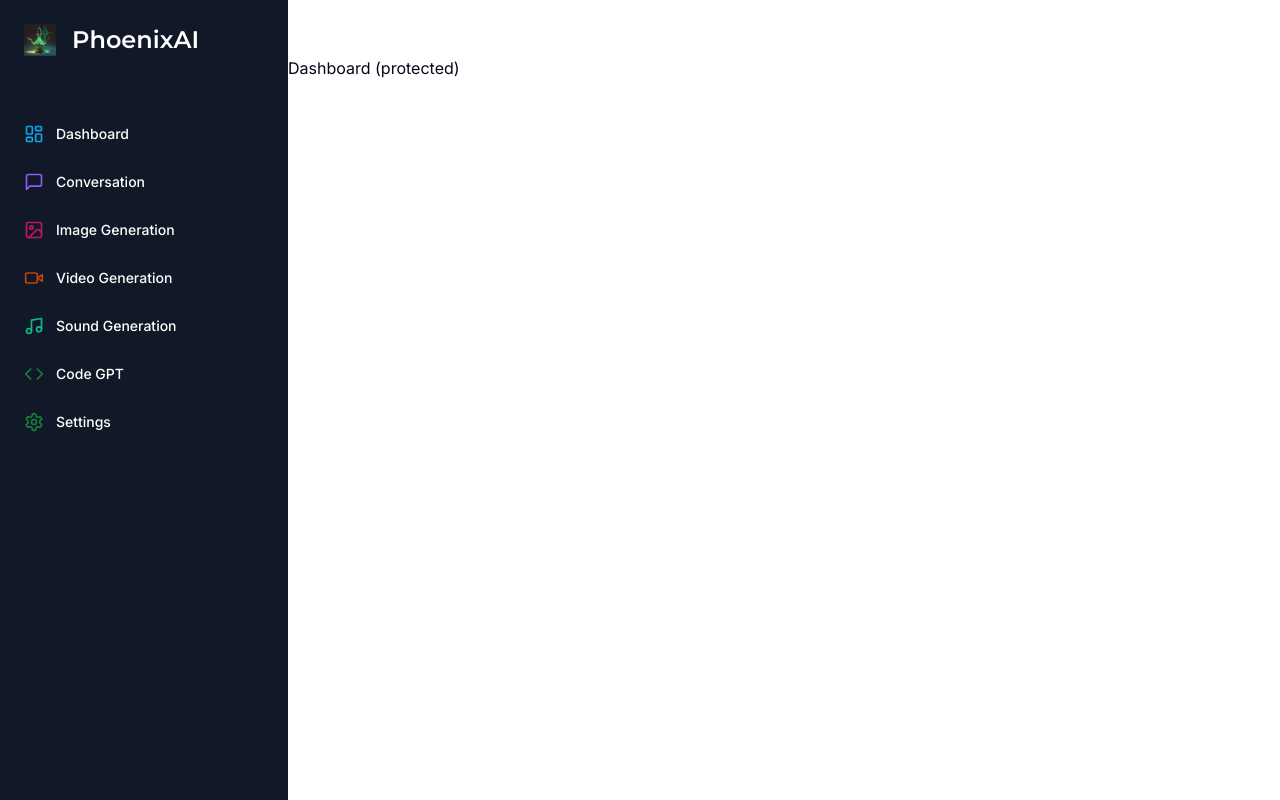
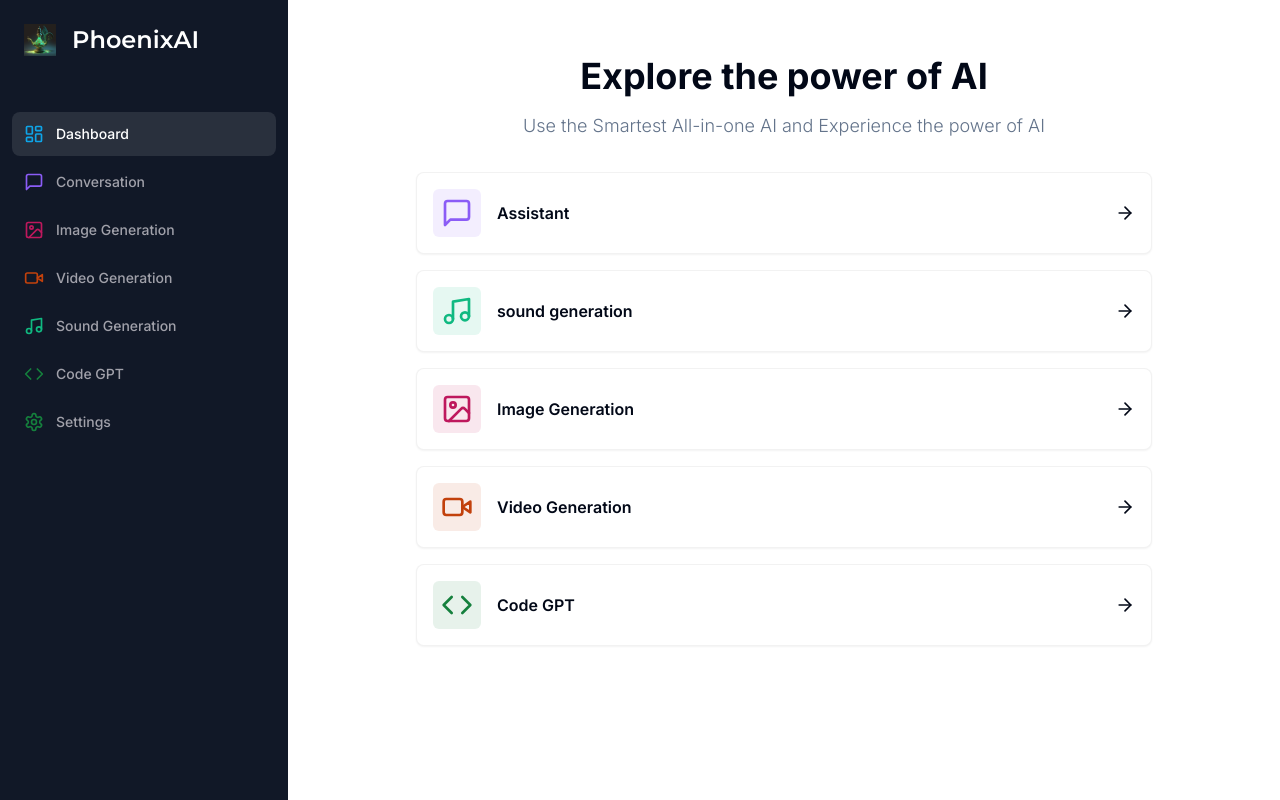
Before and after one commit to dadsec-dev/AI-SAAS, a Next.js app: page /dashboard in a window 1280 px wide. Built offline with nearby package versions, Linux system fonts and the light colour scheme.

Commit message:
finished dahsboard

```diff
--- a/app/(dashboard)/(routes)/dashboard/page.tsx
+++ b/app/(dashboard)/(routes)/dashboard/page.tsx
@@ -1,8 +1,76 @@
+"use client";
+
+import { ArrowRight, Code, ImageIcon, MessageSquare, Music, VideoIcon } from "lucide-react";
+import { Card } from "@/components/ui/card";
+import { cn } from "@/lib/utils";
+import { useRouter } from "next/navigation";
+
 
 export default function DashboardPage() {
+  const router = useRouter();
+  const tools = [{
+    label: "Assistant",
+    icon: MessageSquare,
+    color: "text-violet-500",
+    bgColor: "bg-violet-500/10",
+    href: "/conversation"
+  }, {
+    label: "sound generation",
+    icon: Music,
+    color: "text-emerald-500",
+    bgColor: "bg-emerald-500/10",
+    href: "/music"
+  }, {
+    label: "Image Generation",
+    icon: ImageIcon,
+    color: "text-pink-700",
+    bgColor: "bg-pink-700/10",
+    href: "/image"
+  }, {
+    label: "Video Generation",
+    icon: VideoIcon,
+    color: "text-orange-700",
+    bgColor: "bg-orange-700/10",
+    href: "/video"
+  }, {
+    label: "Code GPT",
+    icon: Code,
+    color: "text-green-700",
+    bgColor: "bg-green-700/10",
+    href: "/code"
+  },
+
+
+
+]
+
+
   return (
     <div>
-      <p>Dashboard (protected)</p>
+      <div className="mb-8 space-y-4 ">
+          <h2 className="text-2xl md:text-4xl font-bold text-center">Explore the power of AI</h2>
+
+          <p className="text-muted-foreground font-light text-sm md:text-lg text-center">Use the Smartest All-in-one AI and Experience the power of AI</p>
+      </div>
+
+      <div className="px-4 md:px-20 lg:px-32 space-y-4">
+        {tools.map((tool) => (
+          <Card onClick={() => router.push(tool.href)} key={tool.href} className="p-4 border-black/5 flex items-center justify-between hover:shadow-md transition cursor-pointer">
+            <div className="flex items-center gap-x-4 ">
+                <div className={cn("p-2 w-fit rounded-md", tool.bgColor)}>
+                  <tool.icon className={cn("w-8 h-8", tool.color)}/>
+                </div>
+
+                <div className="font-semibold">
+                  {tool.label}
+                </div>
+            </div>
+
+            <ArrowRight className="w-5 h-5"/>
+          </Card>
+
+        ))}
+      </div>
     </div>
   )
 }
--- a/components/sidebar.tsx
+++ b/components/sidebar.tsx
@@ -4,6 +4,7 @@
 import React from 'react'
 import Image from 'next/image';
 import { Montserrat } from 'next/font/google';
+import {usePathname} from 'next/navigation'
 
 import { cn } from '@/lib/utils';
 import { Code, ImageIcon, LayoutDashboard, MessageSquare, Music, Settings, VideoIcon } from 'lucide-react';
@@ -49,6 +50,7 @@
 }]
 
 const Sidebar = () => {
+    const pathname = usePathname();
   return (
     <div className='space-y-4 py-4 flex flex-col h-full bg-[#111827] text-white'>
             <div className='px-3 py-2 flex-1'>
@@ -64,7 +66,7 @@
 
                 <div className='space-y-1'>
                     {routes.map((route) => (
-                        <Link href={route.href} key={route.href} className='text-sm group flex p-3 w-full justify-start font-medium cursor-pointer hover:text-white hover:bg-white/10 rounded-lg transition'>
+                        <Link href={route.href} key={route.href} className={cn('text-sm group flex p-3 w-full justify-start font-medium cursor-pointer hover:text-white hover:bg-white/10 rounded-lg transition', pathname === route.href ? 'text-white bg-white/10 ' : 'text-zinc-400')}>
                             <div className='flex items-center flex-1'>
                                     <route.icon className={cn("h-5 w-5 mr-3", route.color)}/>
 
--- /dev/null
+++ b/components/ui/card.tsx
@@ -0,0 +1,79 @@
+import * as React from "react"
+
+import { cn } from "@/lib/utils"
+
+const Card = React.forwardRef<
+  HTMLDivElement,
+  React.HTMLAttributes<HTMLDivElement>
+>(({ className, ...props }, ref) => (
+  <div
+    ref={ref}
+    className={cn(
+      "rounded-lg border bg-card text-card-foreground shadow-sm",
+      className
+    )}
+    {...props}
+  />
+))
+Card.displayName = "Card"
+
+const CardHeader = React.forwardRef<
+  HTMLDivElement,
+  React.HTMLAttributes<HTMLDivElement>
+>(({ className, ...props }, ref) => (
+  <div
+    ref={ref}
+    className={cn("flex flex-col space-y-1.5 p-6", className)}
+    {...props}
+  />
+))
+CardHeader.displayName = "CardHeader"
+
+const CardTitle = React.forwardRef<
+  HTMLParagraphElement,
+  React.HTMLAttributes<HTMLHeadingElement>
+>(({ className, ...props }, ref) => (
+  <h3
+    ref={ref}
+    className={cn(
+      "text-2xl font-semibold leading-none tracking-tight",
+      className
+    )}
+    {...props}
+  />
+))
+CardTitle.displayName = "CardTitle"
+
+const CardDescription = React.forwardRef<
+  HTMLParagraphElement,
+  React.HTMLAttributes<HTMLParagraphElement>
+>(({ className, ...props }, ref) => (
+  <p
+    ref={ref}
+    className={cn("text-sm text-muted-foreground", className)}
+    {...props}
+  />
+))
+CardDescription.displayName = "CardDescription"
+
+const CardContent = React.forwardRef<
+  HTMLDivElement,
+  React.HTMLAttributes<HTMLDivElement>
+>(({ className, ...props }, ref) => (
+  <div ref={ref} className={cn("p-6 pt-0", className)} {...props} />
+))
+CardContent.displayName = "CardContent"
+
+const CardFooter = React.forwardRef<
+  HTMLDivElement,
+  React.HTMLAttributes<HTMLDivElement>
+>(({ className, ...props }, ref) => (
+  <div
+    ref={ref}
+    className={cn(" flex items-center p-6 pt-0", className)}
+    {...props}
+  />
+))
+CardFooter.displayName = "CardFooter"
+
+export { Card, CardHeader, CardFooter, CardTitle, CardDescription, CardContent }
```
